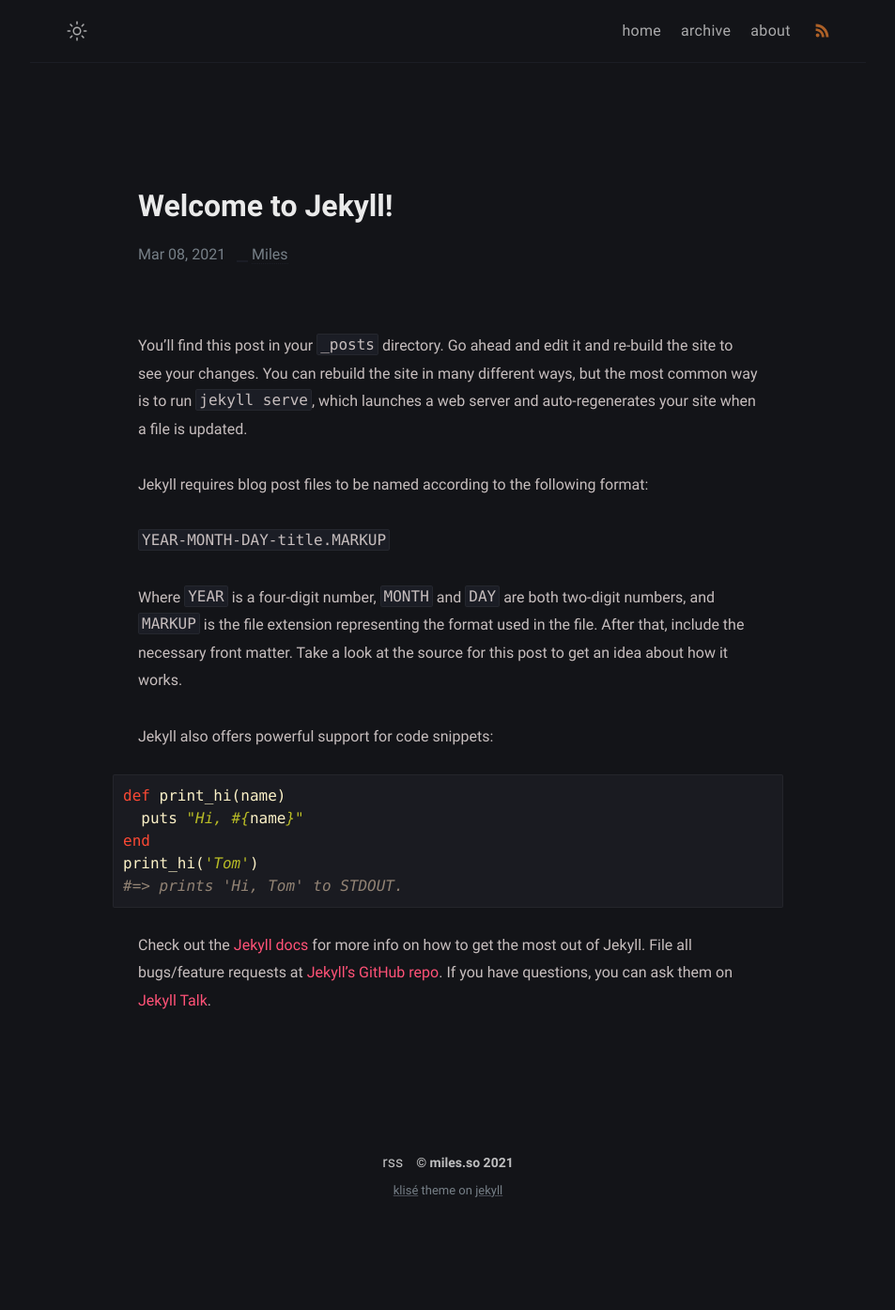
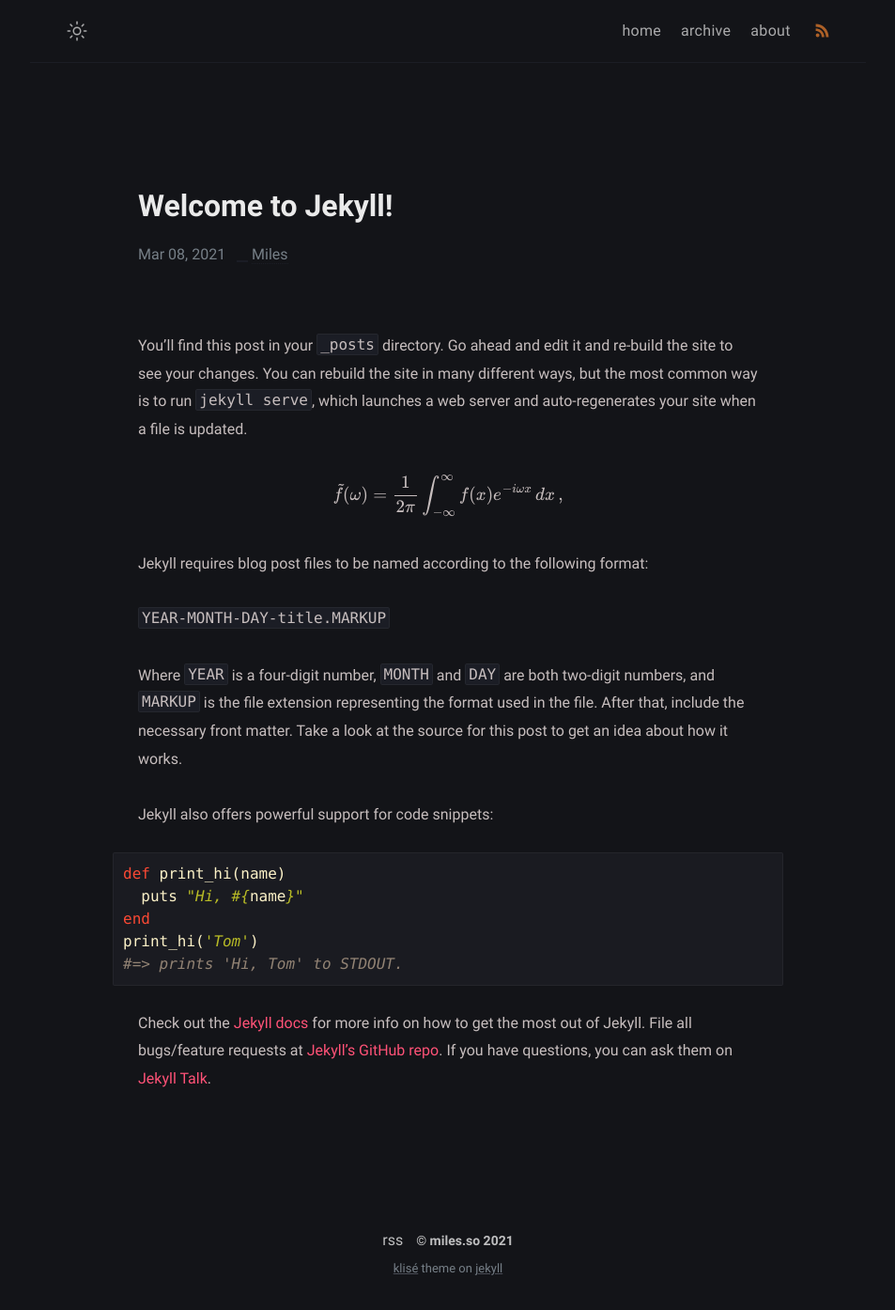
Before and after one commit to pbexe/jekyll-klise, a Jekyll site: the page built from _posts/markdown-test/2021-03-08-markdown-test.md, in a window 1280 px wide. Shown: the whole page at 94% size, without its empty margins (163-1116 px from the left). Built offline with Jekyll 4.4.1, drawn with Linux system fonts in a browser that asks for light colours; comment, search, counter and statistics services are not loaded; before the commit the page ends 1311 px from its top, so only the background shows below that.

Commit message:
Added maths

```diff
--- a/_posts/markdown-test/2021-03-08-markdown-test.md
+++ b/_posts/markdown-test/2021-03-08-markdown-test.md
@@ -5,6 +5,11 @@ date:   2021-03-08 09:29:20
 categories: jekyll update
 ---
 You’ll find this post in your `_posts` directory. Go ahead and edit it and re-build the site to see your changes. You can rebuild the site in many different ways, but the most common way is to run `jekyll serve`, which launches a web server and auto-regenerates your site when a file is updated.
+
+$$
+\tilde f(\omega)=\frac{1}{2\pi}
+\int_{-\infty}^\infty f(x)e^{-i\omega x}\,dx\,,
+$$
 
 Jekyll requires blog post files to be named according to the following format:
 
```
